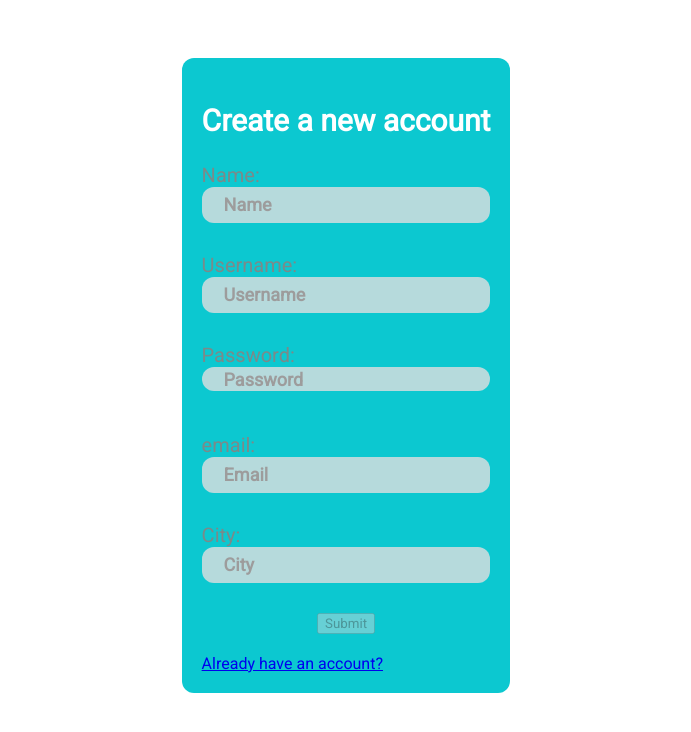
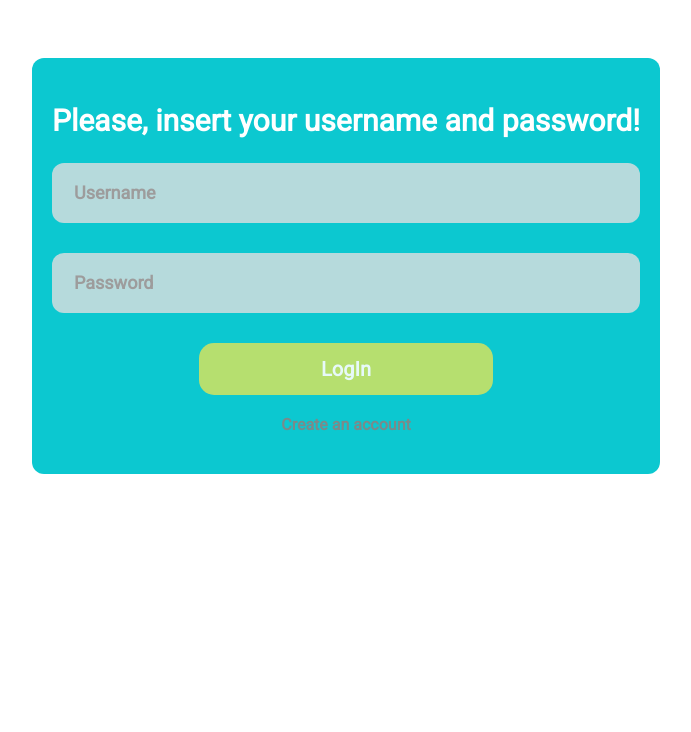
Before and after one commit to Marianlopig/final-project-front, a React (Create React App) app: page /login in a window 1280 px wide. Shown: the top 732 px of the page, without its empty margins (294-985 px from the left). Built offline with nearby package versions, Linux system fonts and the light colour scheme.

Commit message:
change routes in app for an error in audit

```diff
--- a/src/App.tsx
+++ b/src/App.tsx
@@ -1,5 +1,4 @@
 import { Navigate, Route, Routes } from "react-router-dom";
-import RegisterForm from "./components/RegisterForm/RegisterForm";
 import LoginPage from "./pages/LoginPage/LoginPage";
 
 const App = () => {
@@ -7,7 +6,7 @@
     <div>
       <Routes>
         <Route path="/" element={<Navigate to="/login" />} />
-        <Route path="/login" element={<RegisterForm />} />
+        <Route path="/login" element={<LoginPage />} />
       </Routes>
     </div>
   );
```
